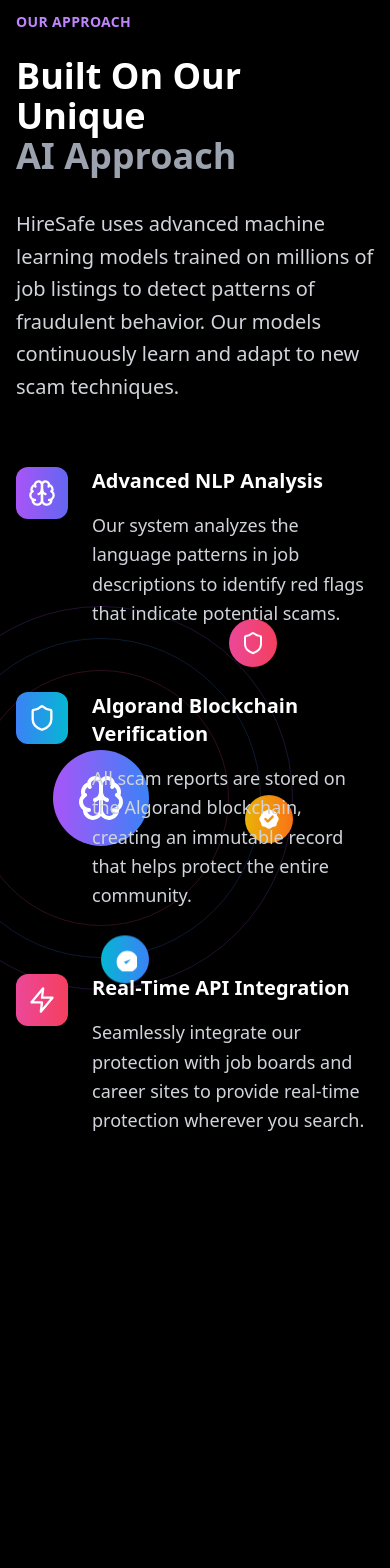
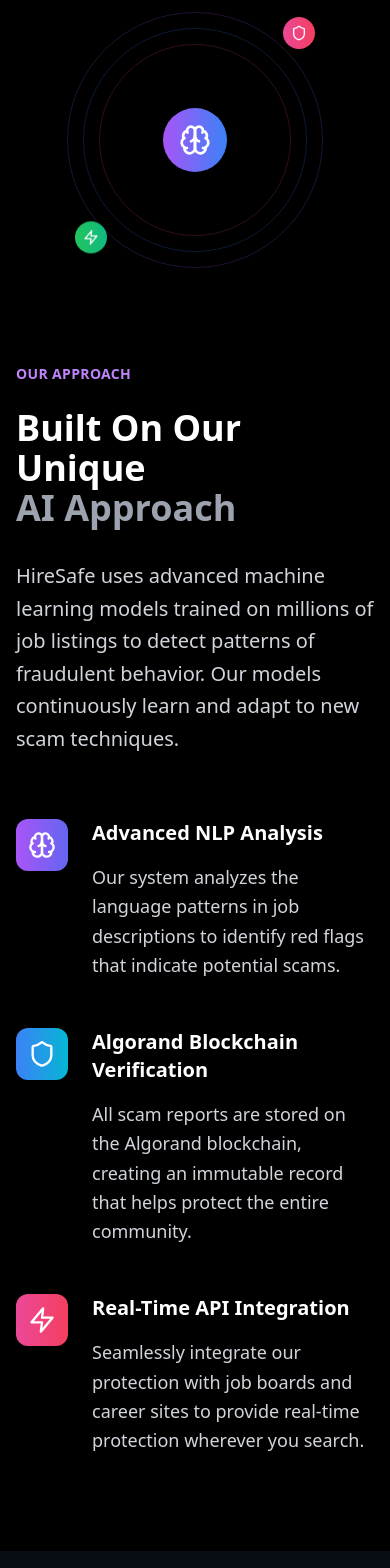
Before and after one commit to SmartNet-Organisation/HIRESAFEAI, a React (Vite) app: page / in a window 390 px wide. Shown: the part 3360-4928 px from the top of the page. Built offline with nearby package versions, Linux system fonts and the light colour scheme.

Commit message:
Update How It Works Section Layout

```diff
--- a/src/components/HowItWorks.tsx
+++ b/src/components/HowItWorks.tsx
@@ -6,8 +6,8 @@ export const HowItWorks: React.FC = () => {
     <section id="how-it-works" className="py-24 px-4 sm:px-6 lg:px-8 bg-black relative overflow-hidden">
       {/* Background Elements */}
       <div className="absolute inset-0">
-        <div className="absolute top-1/2 right-1/4 transform -translate-y-1/2">
-          {/* Animated Circles */}
+        <div className="absolute top-1/2 right-1/4 transform -translate-y-1/2 hidden lg:block">
+          {/* Animated Circles - Only visible on large screens */}
           <div className="relative">
             <div className="w-96 h-96 border border-purple-500/20 rounded-full animate-spin-slow"></div>
             <div className="absolute top-8 left-8 w-80 h-80 border border-blue-500/20 rounded-full animate-spin-reverse"></div>
@@ -42,9 +42,33 @@ export const HowItWorks: React.FC = () => {
       </div>
 
       <div className="relative z-10 max-w-7xl mx-auto">
-        <div className="flex flex-col lg:flex-row items-center gap-16 lg:gap-24">
+        <div className="flex flex-col lg:flex-row items-center justify-between gap-16 lg:gap-24">
+          {/* Mobile Animation - Shows on top for mobile */}
+          <div className="lg:hidden flex justify-center mb-8">
+            <div className="relative">
+              <div className="w-64 h-64 border border-purple-500/20 rounded-full animate-spin-slow"></div>
+              <div className="absolute top-4 left-4 w-56 h-56 border border-blue-500/20 rounded-full animate-spin-reverse"></div>
+              <div className="absolute top-8 left-8 w-48 h-48 border border-pink-500/20 rounded-full animate-spin-slow"></div>
+
+              {/* Center Icon */}
+              <div className="absolute top-1/2 left-1/2 transform -translate-x-1/2 -translate-y-1/2">
+                <div className="bg-gradient-to-r from-purple-500 to-blue-500 p-4 rounded-full">
+                  <Brain className="h-8 w-8 text-white" />
+                </div>
+              </div>
+
+              {/* Floating Icons */}
+              <div className="absolute top-2 right-2 bg-gradient-to-r from-pink-500 to-rose-500 p-2 rounded-full animate-float">
+                <Shield className="h-4 w-4 text-white" />
+              </div>
+              <div className="absolute bottom-2 left-2 bg-gradient-to-r from-green-500 to-emerald-500 p-2 rounded-full animate-float-delay">
+                <Zap className="h-4 w-4 text-white" />
+              </div>
+            </div>
+          </div>
+
           {/* Left Side - Content */}
-          <div className="flex-1 max-w-2xl">
+          <div className="flex-1 max-w-2xl lg:pr-8">
             <p className="text-purple-400 text-sm font-semibold mb-6 tracking-wide uppercase">
               OUR APPROACH
             </p>
@@ -59,7 +83,7 @@ export const HowItWorks: React.FC = () => {
             </p>
 
             {/* Features List with Better Spacing */}
-            <div className="space-y-16">
+            <div className="space-y-12">
               <div className="flex items-start space-x-6">
                 <div className="bg-gradient-to-r from-purple-500 to-indigo-500 p-3 rounded-xl flex-shrink-0">
                   <Brain className="h-7 w-7 text-white" />
@@ -101,8 +125,8 @@ export const HowItWorks: React.FC = () => {
             </div>
           </div>
 
-          {/* Right Side - Animation Space */}
-          <div className="flex-1 flex justify-center lg:justify-end">
+          {/* Right Side - Animation Space (Desktop Only) */}
+          <div className="hidden lg:flex flex-1 justify-end">
             <div className="w-96 h-96 relative">
               {/* This space is reserved for the animated circles positioned absolutely */}
             </div>
```
